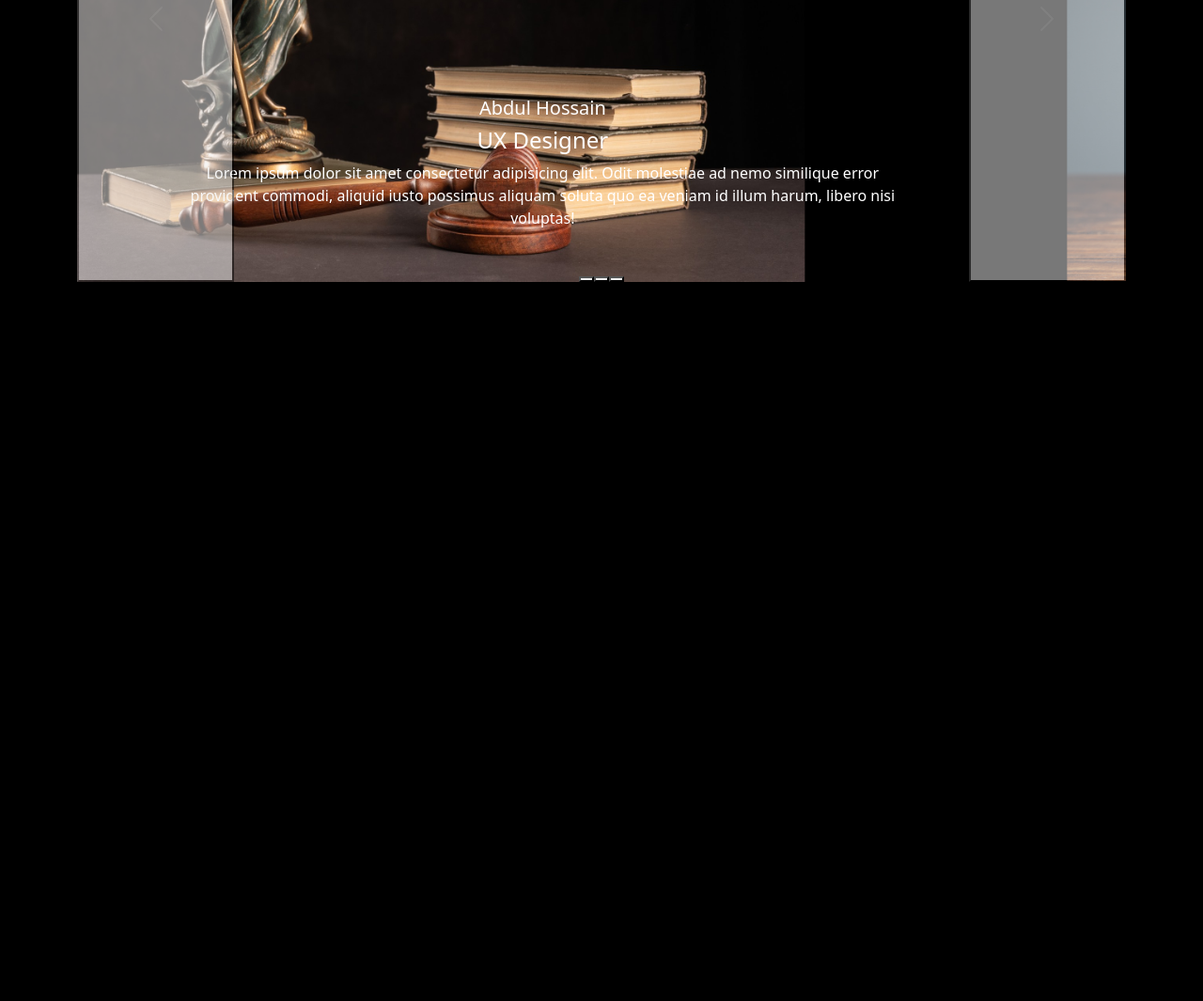
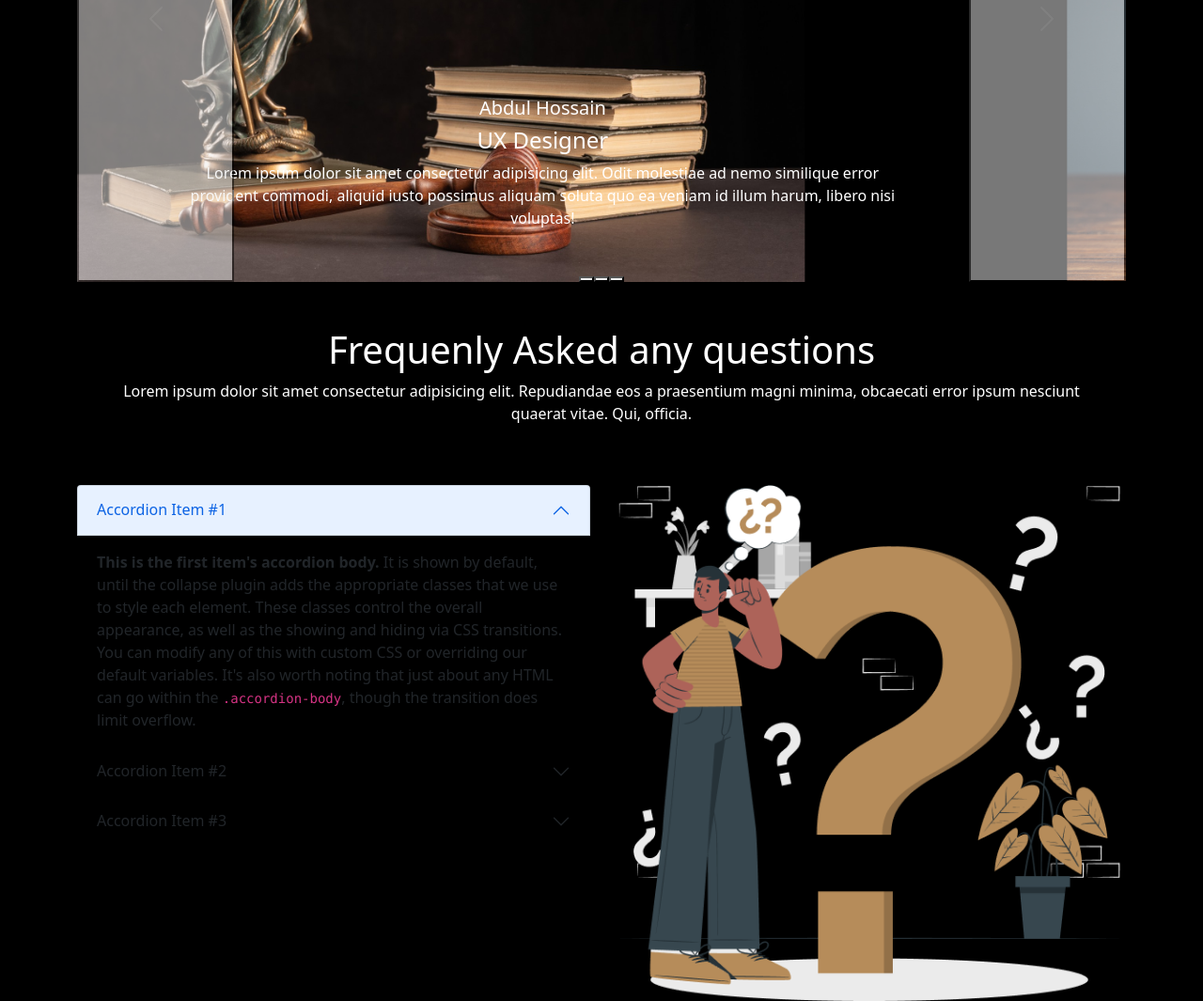
Before and after one commit to Nabi171/justiceApp, a plain HTML site: page index.html in a window 1280 px wide. Shown: the part 1814-2879 px from the top of the page at 94% size. Before the commit the page ends 2114 px from the top, so only its background shows below. Drawn offline with nearby package versions, Linux system fonts and the light colour scheme.

Commit message:
accordian added

```diff
--- a/index.html
+++ b/index.html
@@ -180,9 +180,84 @@
     </section>
 
 
+    <!-- frequently asked questions -->
 
-
-
+    <section class="container">
+        <div class="m-4 p-4">
+            <h1 class="text-center text-white">Frequenly Asked any questions</h1>
+            <p class="text-center text-white">Lorem ipsum dolor sit amet consectetur adipisicing elit. Repudiandae eos a
+                praesentium magni minima, obcaecati error ipsum nesciunt quaerat vitae. Qui, officia.</p>
+        </div>
+        <div class="row">
+            <div class="col-lg-6">
+                <div class="accordion" id="accordionPanelsStayOpenExample">
+                    <div class="accordion-item">
+                        <h2 class="accordion-header" id="panelsStayOpen-headingOne">
+                            <button class="accordion-button" type="button" data-bs-toggle="collapse"
+                                data-bs-target="#panelsStayOpen-collapseOne" aria-expanded="true"
+                                aria-controls="panelsStayOpen-collapseOne">
+                                Accordion Item #1
+                            </button>
+                        </h2>
+                        <div id="panelsStayOpen-collapseOne" class="accordion-collapse collapse show"
+                            aria-labelledby="panelsStayOpen-headingOne">
+                            <div class="accordion-body">
+                                <strong>This is the first item's accordion body.</strong> It is shown by default, until
+                                the collapse plugin adds the appropriate classes that we use to style each element.
+                                These classes control the overall appearance, as well as the showing and hiding via CSS
+                                transitions. You can modify any of this with custom CSS or overriding our default
+                                variables. It's also worth noting that just about any HTML can go within the
+                                <code>.accordion-body</code>, though the transition does limit overflow.
+                            </div>
+                        </div>
+                    </div>
+                    <div class="accordion-item">
+                        <h2 class="accordion-header" id="panelsStayOpen-headingTwo">
+                            <button class="accordion-button collapsed" type="button" data-bs-toggle="collapse"
+                                data-bs-target="#panelsStayOpen-collapseTwo" aria-expanded="false"
+                                aria-controls="panelsStayOpen-collapseTwo">
+                                Accordion Item #2
+                            </button>
+                        </h2>
+                        <div id="panelsStayOpen-collapseTwo" class="accordion-collapse collapse"
+                            aria-labelledby="panelsStayOpen-headingTwo">
+                            <div class="accordion-body">
+                                <strong>This is the second item's accordion body.</strong> It is hidden by default,
+                                until the collapse plugin adds the appropriate classes that we use to style each
+                                element. These classes control the overall appearance, as well as the showing and hiding
+                                via CSS transitions. You can modify any of this with custom CSS or overriding our
+                                default variables. It's also worth noting that just about any HTML can go within the
+                                <code>.accordion-body</code>, though the transition does limit overflow.
+                            </div>
+                        </div>
+                    </div>
+                    <div class="accordion-item">
+                        <h2 class="accordion-header" id="panelsStayOpen-headingThree">
+                            <button class="accordion-button collapsed" type="button" data-bs-toggle="collapse"
+                                data-bs-target="#panelsStayOpen-collapseThree" aria-expanded="false"
+                                aria-controls="panelsStayOpen-collapseThree">
+                                Accordion Item #3
+                            </button>
+                        </h2>
+                        <div id="panelsStayOpen-collapseThree" class="accordion-collapse collapse"
+                            aria-labelledby="panelsStayOpen-headingThree">
+                            <div class="accordion-body">
+                                <strong>This is the third item's accordion body.</strong> It is hidden by default, until
+                                the collapse plugin adds the appropriate classes that we use to style each element.
+                                These classes control the overall appearance, as well as the showing and hiding via CSS
+                                transitions. You can modify any of this with custom CSS or overriding our default
+                                variables. It's also worth noting that just about any HTML can go within the
+                                <code>.accordion-body</code>, though the transition does limit overflow.
+                            </div>
+                        </div>
+                    </div>
+                </div>
+            </div>
+            <div class="col-lg-6">
+                <img class="w-100" src="/images/faq.png" alt="" srcset="">
+            </div>
+        </div>
+    </section>
 
 
     <!-- bootstrap script  -->
```
